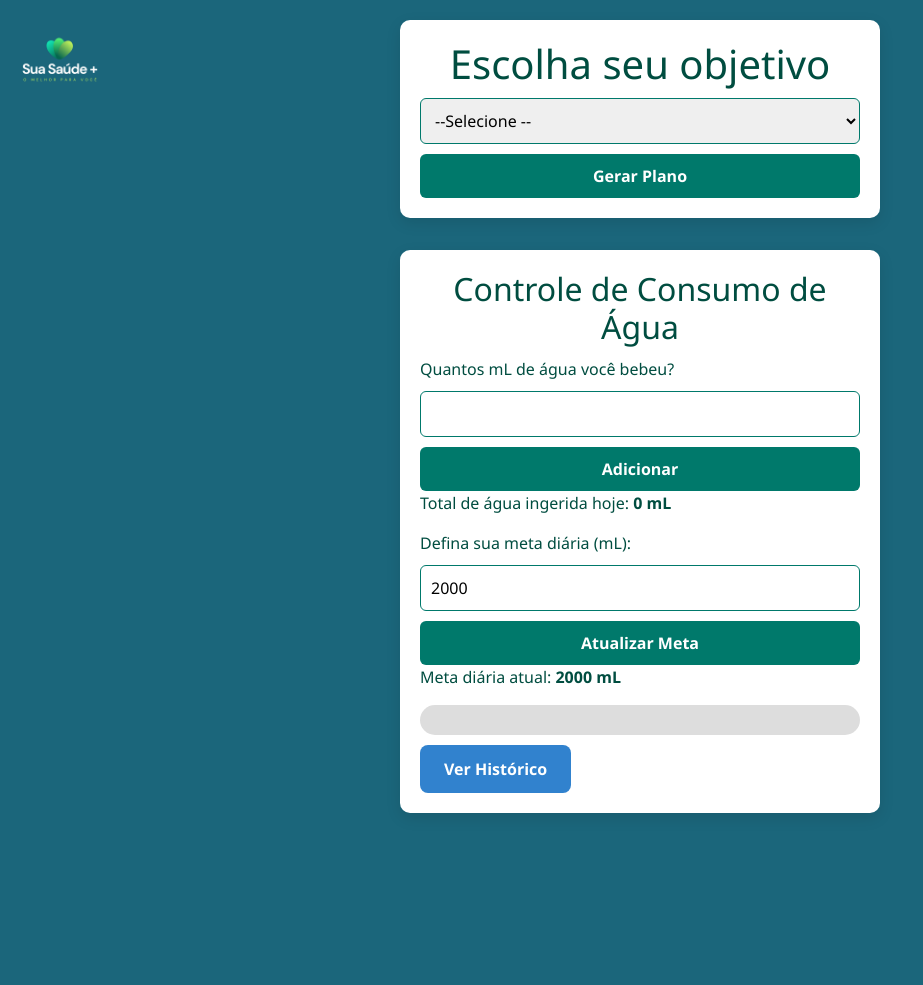
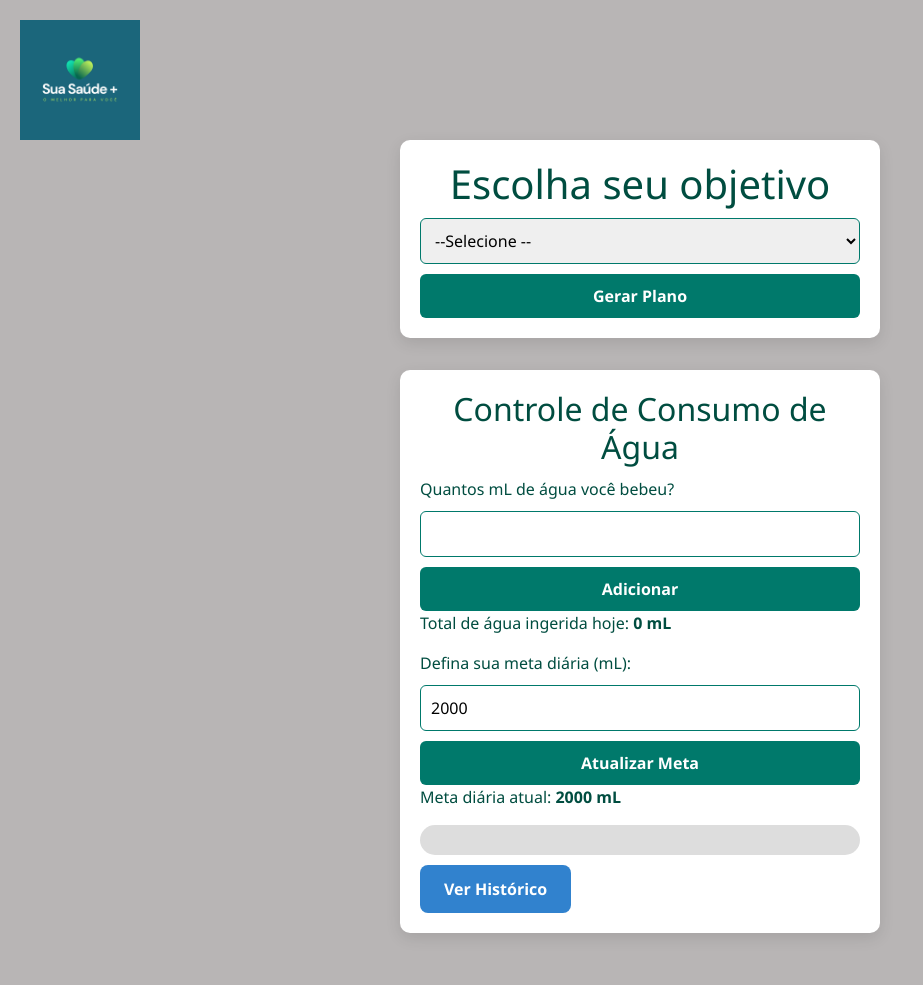
Before and after one commit to Muhhzx/Sua_Saude-, a Flask app: page / in a window 1280 px wide. Shown: the whole page, without its empty margins (0-923 px from the left). Before the commit the page ends 813 px from the top, so only its background shows below. Run offline with Flask 3, Linux system fonts and the light colour scheme.

Commit message:
teste logo

```diff
--- a/static/css/style.css
+++ b/static/css/style.css
@@ -1,6 +1,6 @@
 body {
     font-family: 'Segoe UI', Tahoma, Geneva, Verdana, sans-serif;
-    background-color: #1b667b;
+    background-color: #b8b5b5;
     color: #004d40;
     margin: 0;
     padding: 20px;
@@ -151,7 +151,7 @@ button:hover {
 }
 
 .logo {
-    position: fixed;
+    position: relative;
     top: 0px;
     left: 0px;
     z-index: 100;
```
